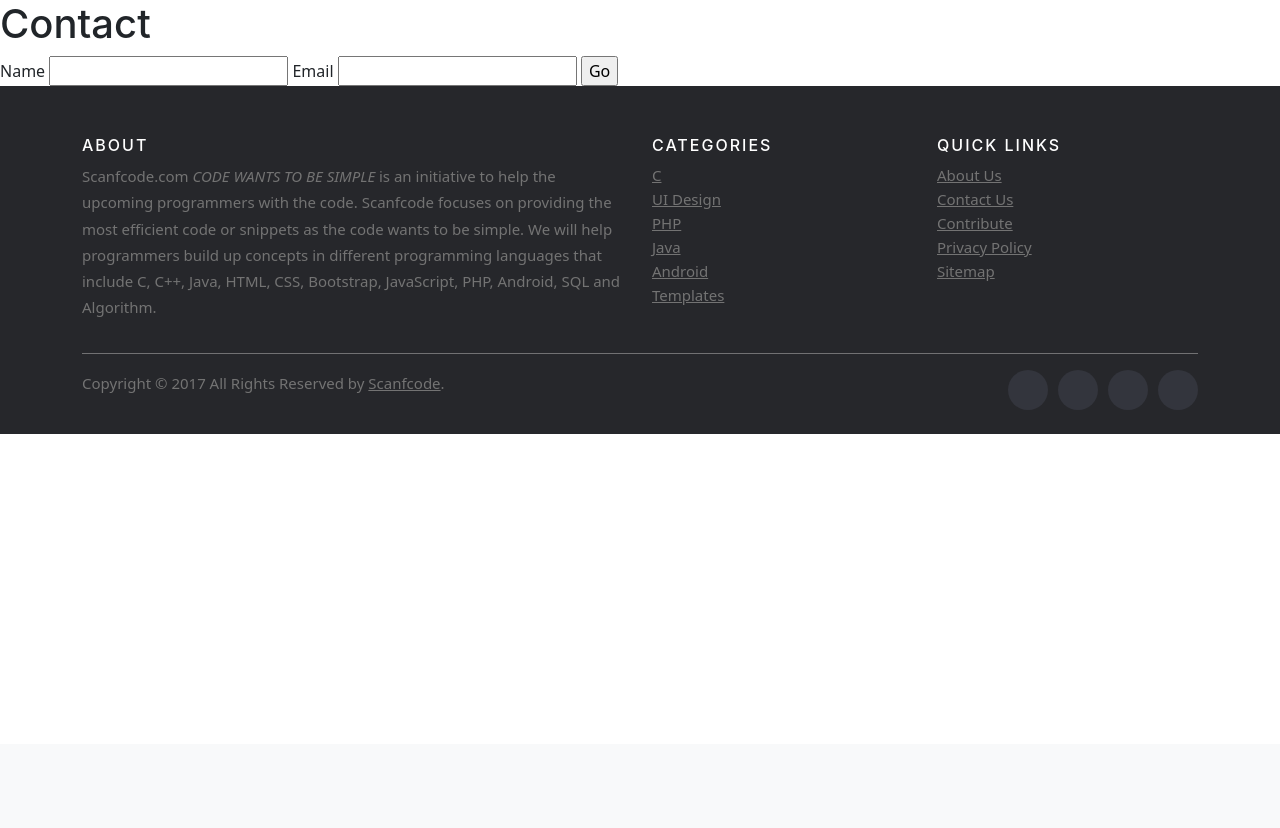
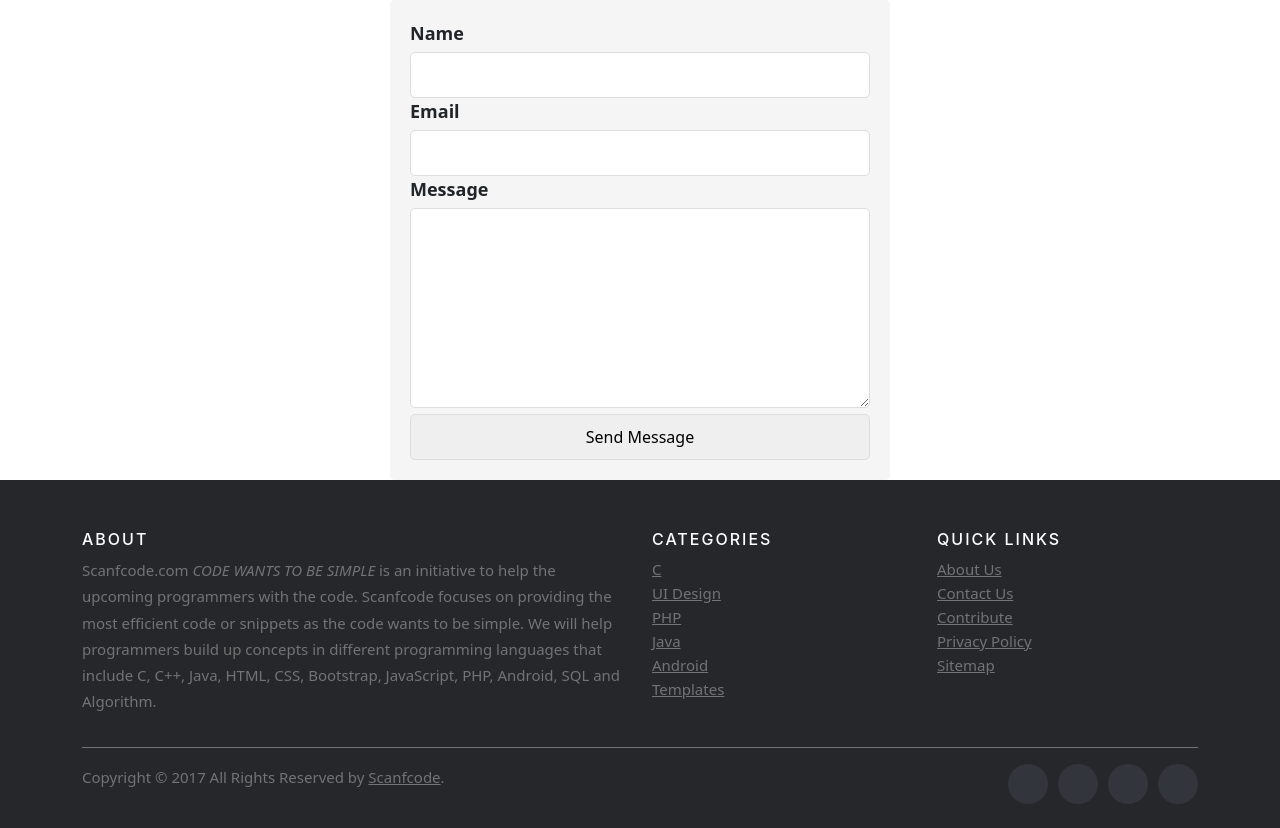
Before and after one commit to jul1998/Workout-tracker, a Flask app: page /contact_form in a window 1280 px wide. Shown: the part 56-884 px from the top of the page. Before the commit the page ends 490 px from the top, so only its background shows below. Run offline with Flask 3, Linux system fonts and the light colour scheme; some libraries are stand-ins or nearby versions.

Commit message:
Contact made

```diff
--- a/forms.py
+++ b/forms.py
@@ -1,9 +1,9 @@
 from flask_wtf import FlaskForm
-from wtforms import StringField, SubmitField, PasswordField
-from wtforms.validators import DataRequired
+from wtforms import StringField, SubmitField, PasswordField, EmailField, TextAreaField
+from wtforms.validators import DataRequired, Length
 
 class ContactForm(FlaskForm):
-    email = StringField('Email', validators=[DataRequired()])
-    password = PasswordField("Password", validators=[DataRequired()])
     name = StringField('Name', validators=[DataRequired()])
-    submit = SubmitField("Sign Me Up!")
+    email = EmailField('Email', validators=[DataRequired()])
+    message = TextAreaField('Message', validators=[DataRequired()])
+    submit = SubmitField('Send Message')
--- a/main.py
+++ b/main.py
@@ -64,7 +64,7 @@ def search_trainer():
 def contact():
     contact_form = ContactForm()
     if contact_form.validate_on_submit():
-        print("Here")
+        print(contact_form.email.data)
         return redirect ("/")
     return render_template("contact.html", form=contact_form)
 
--- a/templates/contact.html
+++ b/templates/contact.html
@@ -1,14 +1,54 @@
 {% include "header.html" %}
 
 
-<h1>Contact</h1>
+<style>
+  /* Add some style to the form */
+  form {
+    max-width: 500px;
+    margin: 0 auto;
+    padding: 20px;
+    background-color: #f5f5f5;
+    border-radius: 5px;
+  }
+  form label {
+    display: block;
+    font-size: 18px;
+    font-weight: bold;
+    margin-bottom: 5px;
+  }
+  form input,
+  form textarea {
+    width: 100%;
+    border: 1px solid #ddd;
+    border-radius: 5px;
+    font-size: 16px;
+    padding: 10px;
+    box-sizing: border-box;
+  }
+  form textarea {
+    height: 200px;
+  }
+  form button {
+    background-color: #333;
+    color: #fff;
+    border: none;
+    font-size: 16px;
+    font-weight: bold;
+    padding: 10px 20px;
+    border-radius: 5px;
+    cursor: pointer;
+  }
+  form button:hover {
+    background-color: #444;
+  }
+</style>
 
-<form method="POST" action="">
-    {{ form.hidden_tag() }}
-    {{ form.name.label }} {{ form.name(size=20) }}
-    {{ form.email.label }} {{ form.email(size=20) }}
-    <input type="submit" value="Go">
-
+<form method="post">
+  {{ form.csrf_token }}
+  {{ form.name.label }} {{ form.name }}
+  {{ form.email.label }} {{ form.email }}
+  {{ form.message.label }} {{ form.message }}
+  {{ form.submit }}
 </form>
 
 {%include "footer.html"%}
```
